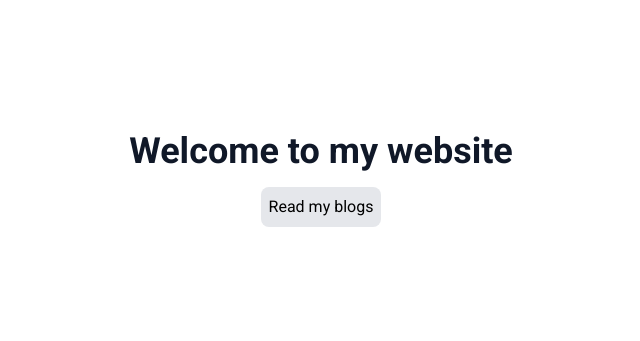
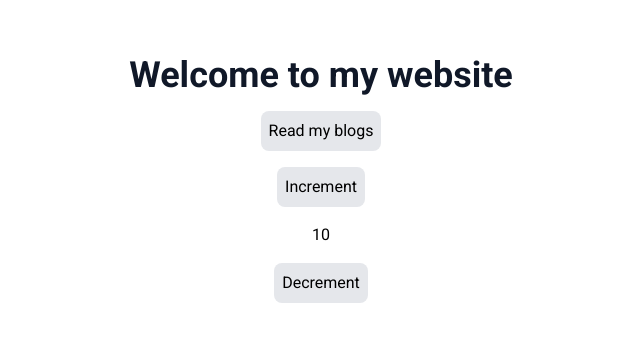
Before and after one commit to laxmanpokhrel/react-class-blog-frontend, a React (Vite) app: page / in a window 1280 px wide. Shown: the part 221-562 px from the top of the page, without its empty margins (319-959 px from the left). Built offline with nearby package versions, Linux system fonts and the light colour scheme.

Commit message:
feat: consume global state counter value

```diff
--- a/package.json
+++ b/package.json
@@ -10,10 +10,12 @@
     "preview": "vite preview"
   },
   "dependencies": {
+    "@reduxjs/toolkit": "^2.6.0",
     "@tailwindcss/vite": "^4.0.6",
     "clsx": "^2.1.1",
     "react": "^19.0.0",
     "react-dom": "^19.0.0",
+    "react-redux": "^9.2.0",
     "react-router": "^7.1.5",
     "tailwind-merge": "^3.0.1",
     "tailwindcss": "^4.0.6"
--- a/src/context/AuthContext.jsx
+++ b/src/context/AuthContext.jsx
@@ -9,6 +9,7 @@ export default function AuthContextProvider({ children }) {
   const login = () => {
     setIsLoggedIn(true);
   };
+
   const logout = () => {
     setIsLoggedIn(false);
   };
--- a/src/main.jsx
+++ b/src/main.jsx
@@ -4,13 +4,17 @@ import { BrowserRouter } from 'react-router';
 import './index.css';
 import App from './App.jsx';
 import AuthContextProvider from './context/AuthContext.jsx';
+import store from './store/index.js';
+import { Provider } from 'react-redux';
 
 createRoot(document.getElementById('root')).render(
   <StrictMode>
     <BrowserRouter>
-      <AuthContextProvider>
-        <App />
-      </AuthContextProvider>
+      <Provider store={store}>
+        <AuthContextProvider>
+          <App />
+        </AuthContextProvider>
+      </Provider>
     </BrowserRouter>
   </StrictMode>
 );
--- a/src/pages/Home/index.jsx
+++ b/src/pages/Home/index.jsx
@@ -1,7 +1,10 @@
+import { useSelector } from 'react-redux';
 import { useNavigate } from 'react-router';
 
 export default function Home() {
   const navigate = useNavigate();
+  const count = useSelector((state) => state.counter.value);
+  console.log('🚀 ~ Home ~ count:', count);
 
   return (
     <div className="flex items-center justify-center p-4 flex-col gap-4 h-full ">
@@ -15,6 +18,24 @@ export default function Home() {
       >
         Read my blogs
       </button>
+
+      <button
+        type="button"
+        className=" p-2 bg-gray-200 rounded-lg cursor-pointer"
+        onClick={() => {
+          navigate('/blog');
+        }}
+      >
+        Increment
+      </button>
+      <p>{count}</p>
+      <button
+        type="button"
+        className=" p-2 bg-gray-200 rounded-lg cursor-pointer"
+        onClick={() => {}}
+      >
+        Decrement
+      </button>
     </div>
   );
 }
--- /dev/null
+++ b/src/store/index.js
@@ -0,0 +1,8 @@
+import { configureStore } from '@reduxjs/toolkit'
+import counterSlice from "./slice/counterSlice"
+
+export default configureStore({
+    reducer: {
+        counter: counterSlice
+    },
+})
--- /dev/null
+++ b/src/store/slice/counterSlice.js
@@ -0,0 +1,29 @@
+import { createSlice } from '@reduxjs/toolkit'
+
+export const counterSlice = createSlice({
+    name: 'counter',
+    initialState: {
+        value: 10,
+    },
+    reducers: {
+        increment: (state) => {
+            // Redux Toolkit allows us to write "mutating" logic in reducers. It
+            // doesn't actually mutate the state because it uses the Immer library,
+            // which detects changes to a "draft state" and produces a brand new
+            // immutable state based off those changes.
+            // Also, no return statement is required from these functions.
+            state.value += 1
+        },
+        decrement: (state) => {
+            state.value -= 1
+        },
+        incrementByAmount: (state, action) => {
+            state.value += action.payload
+        },
+    },
+})
+
+// Action creators are generated for each case reducer function
+export const { increment, decrement, incrementByAmount } = counterSlice.actions
+
+export default counterSlice.reducer
```
Also changed, not shown: 1 other file (tests, documents, lock files or other folders).
